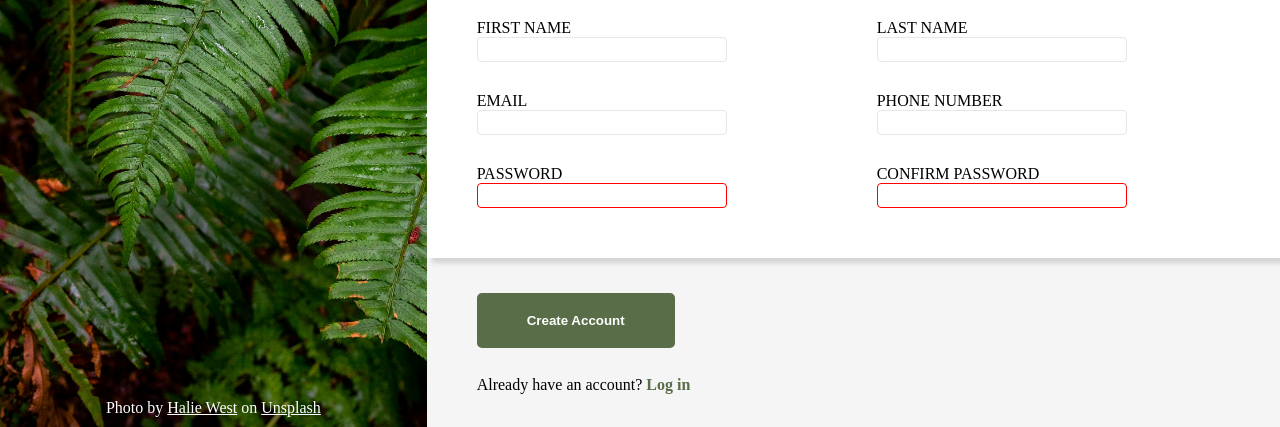
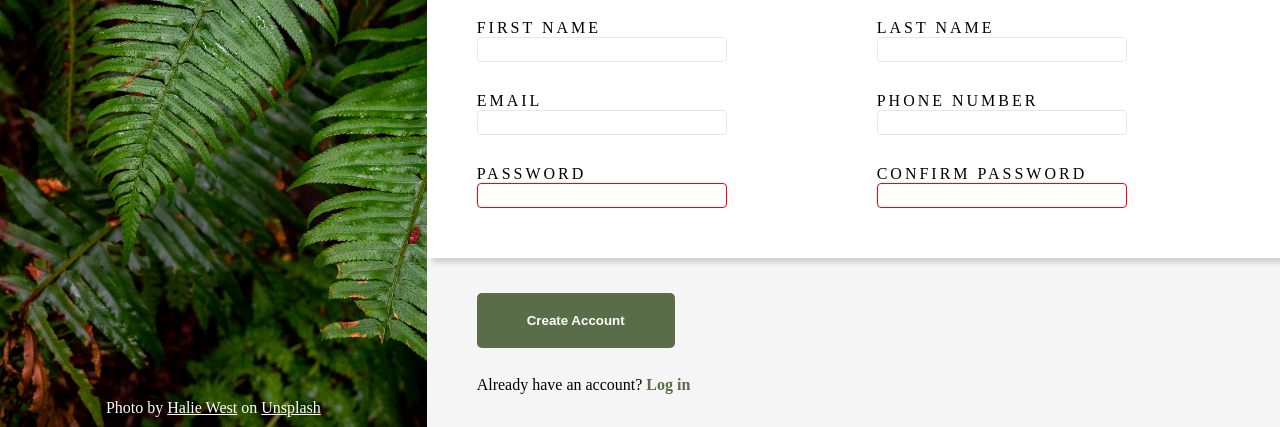
Before and after one commit to Spoogleey/sign-up-form, a plain HTML site: page index.html in a window 1280 px wide. Shown: the part 373-800 px from the top of the page. Drawn offline with Linux system fonts and the light colour scheme.

Commit message:
Final touches
Added some final styling to the page to make it look a bit nicer

```diff
--- a/index.html
+++ b/index.html
@@ -23,6 +23,7 @@
         </div>
         <div class="signup_form">
             <div class="form_title">Let's do this!</div>
+            <form action="#">
             <div class="form_input">
                 <div class="info_input">
                     <div class="text_input">
@@ -52,6 +53,7 @@
                     <div class="text_input">
                         <label for="retype_password">CONFIRM PASSWORD</label>
                         <input type="password" name="retype_password" id="retype_password" required>
+                        <div class="password_match"></div>
                     </div>
                 </div>
             </div>
@@ -60,6 +62,7 @@
             <button type="submit">Create Account</button>
             <p class="log_in">Already have an account? <a class="log_in_link" href="#">Log in</a></p>
         </div>
+    </form>
     </div>
 </body>
 </html>
--- a/styles.css
+++ b/styles.css
@@ -87,6 +87,7 @@ body {
     display: flex;
     flex-direction: column;
     font-size: 16px;
+    letter-spacing: 3px;
 }
 
 input {
@@ -123,6 +124,7 @@ button {
     border-radius: 5px;
     padding: 20px 50px;
     font-weight: bold;
+    cursor: pointer;
 }
 
 .log_in_link {
```
